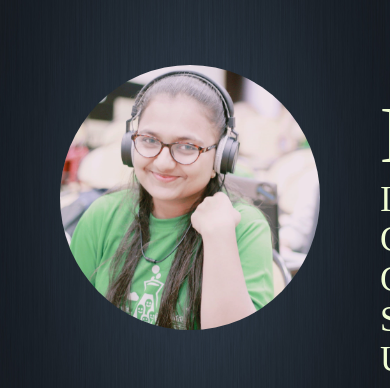
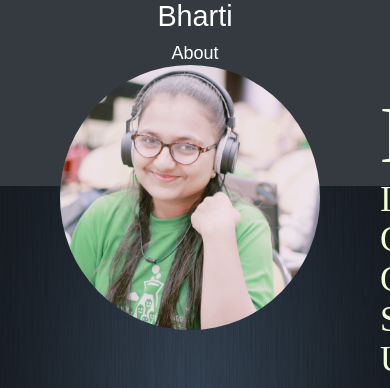
Before and after one commit to BhartiSwami/Portfolio_, a plain HTML site: page index.html in a window 390 px wide. Shown: the top 388 px of the page. Drawn offline with Linux system fonts and the light colour scheme; files whose address does not match are found by name.

Commit message:
responsive Navbar added

```diff
--- a/index.html
+++ b/index.html
@@ -8,6 +8,16 @@
     <link rel="stylesheet" href="style.css" />
   </head>
   <body>
+    <nav>
+      <a href="#">Bharti</a>
+      <ul>
+        <li><a href="#" style="font-size: large;">About</a></li>
+        <li><a href="#" style="font-size: large;">Contact</a></li>
+        <li><a href="#" style="font-size: large;">Designs</a></li>
+        <li><a href="#" style="font-size: large;">Collaborate</a></li>
+      </ul>
+      <a href="#" style="font-size: large;">SignUp</a>
+    </nav>
     <div class="container">
       <img
         src="Images/Background1.jpg"
--- a/style.css
+++ b/style.css
@@ -2,6 +2,59 @@
   margin: 0;
   padding: 0;
 }
+
+nav {
+  display: flex;
+  background-color: #343a40;
+  font-size: 1.8rem;
+  font-family: Arial, Helvetica, sans-serif;
+  justify-content: space-evenly;
+  align-items: center;
+  min-height: 55px;
+}
+
+a {
+  text-decoration: none;
+  color: white;
+}
+a li {
+  font-size: 10px;
+}
+
+ul {
+  list-style: none;
+  display: flex;
+  justify-content: space-evenly;
+  /* border: 1px solid white; */
+  width: 500px;
+}
+
+@media screen and (max-width: 600px) {
+  nav,
+  ul {
+    flex-direction: column;
+    align-items: center;
+  }
+}
+
+nav {
+  display: flex;
+  background-color: #343a40;
+  font-size: 1.8rem;
+  font-family: Arial, Helvetica, sans-serif;
+  align-items: center;
+  min-height: 55px;
+}
+
+ul {
+  list-style: none;
+}
+
+a {
+  text-decoration: none;
+  color: white;
+}
+
 body {
   background-color: rgb(240, 253, 211);
 }
```
Also changed, not shown: Images/bg body.png (added).
